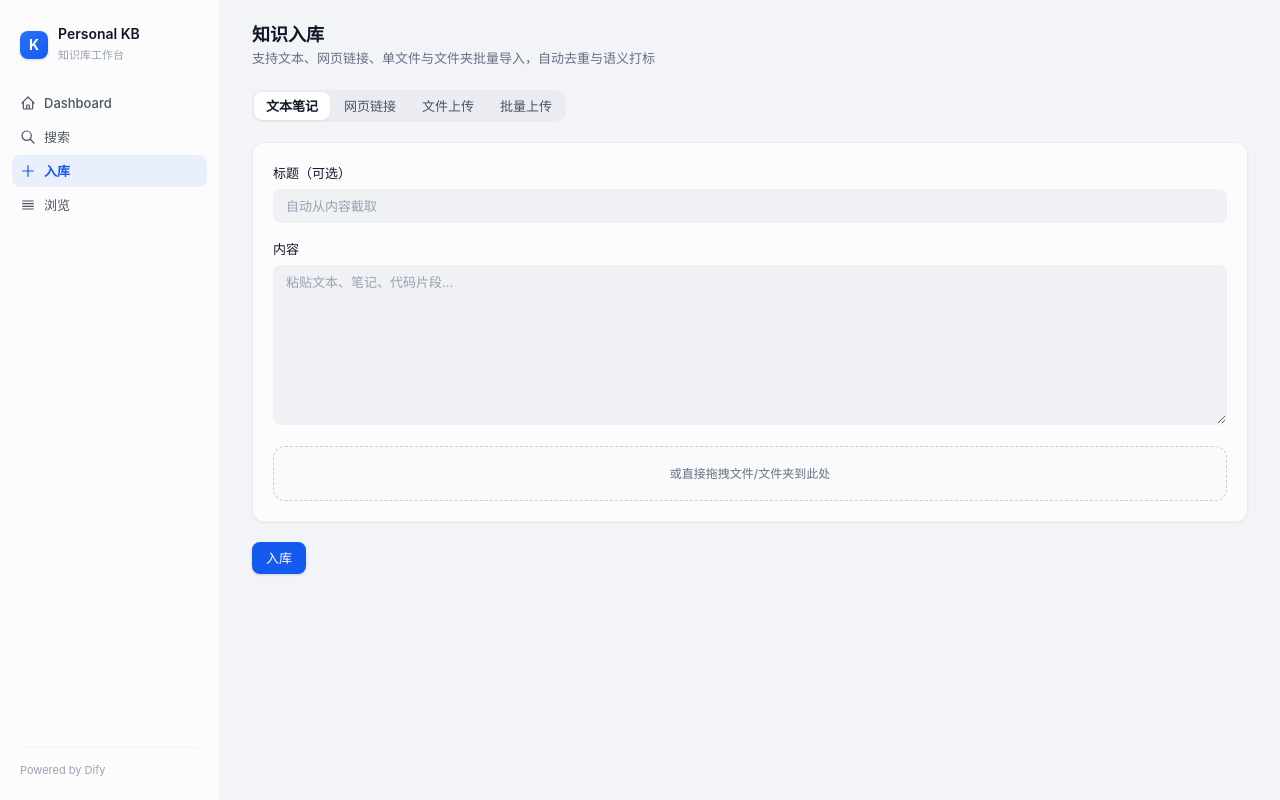
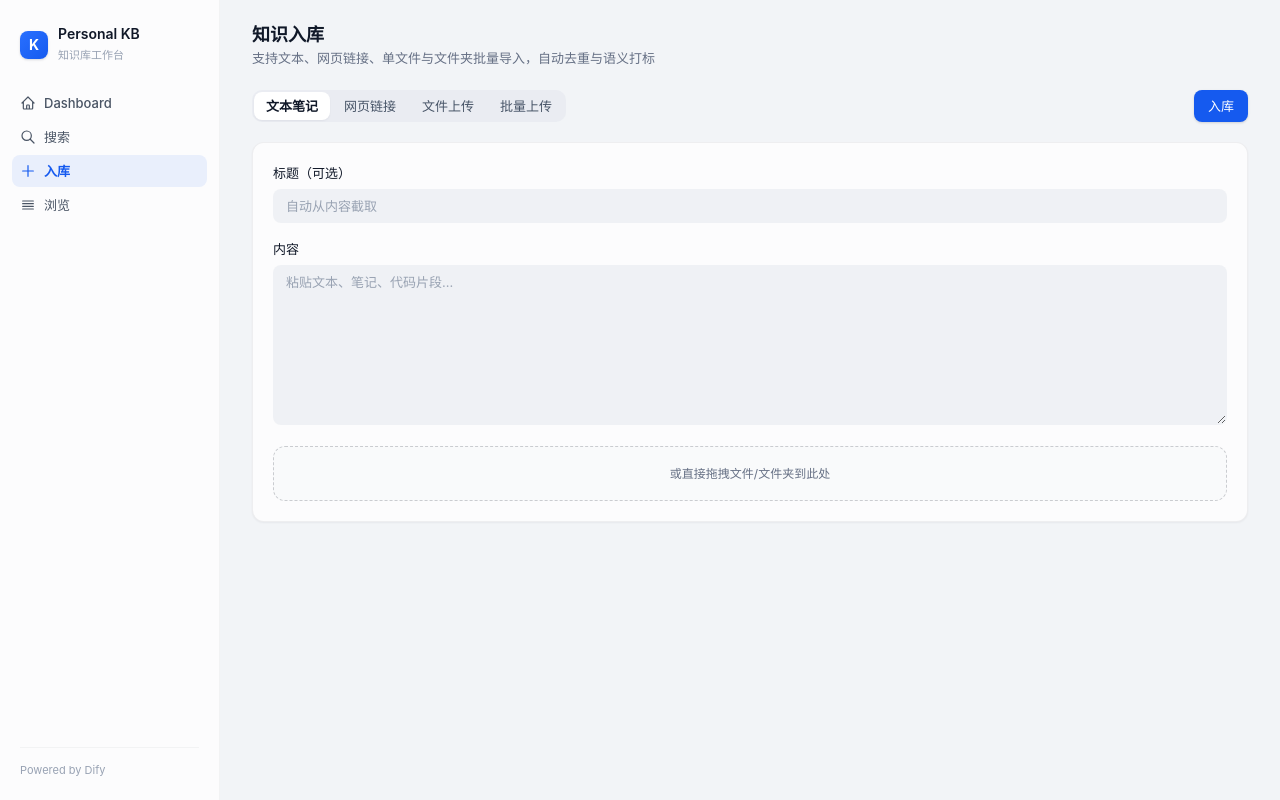
Before and after one commit to oakes-zh/my-knowledge-map, a Next.js app in the folder frontend/: page /ingest in a window 1280 px wide. Built offline with nearby package versions, Linux system fonts and the light colour scheme.

Commit message:
UI: 入库页 tabs 与入库按钮同排 — 标签居左、入库/批量入库按钮居右

```diff
--- a/frontend/src/app/ingest/page.tsx
+++ b/frontend/src/app/ingest/page.tsx
@@ -203,8 +203,9 @@ export default function IngestPage() {
         </p>
       </div>
 
-      {/* Tabs — Dify segmented control */}
-      <div className="seg" style={{ marginBottom: "20px" }}>
+      {/* Tabs + submit — 同一行：标签居左、入库按钮居右 */}
+      <div style={{ display: "flex", justifyContent: "space-between", alignItems: "center", marginBottom: "20px", gap: "12px" }}>
+        <div className="seg">
           {tabs.map((t) => (
             <button
               key={t.key}
@@ -215,6 +216,27 @@ export default function IngestPage() {
               {t.label}
             </button>
           ))}
+        </div>
+
+        {/* Submit — different for batch vs single */}
+        {tab === "batch" ? (
+          batchFiles.length > 0 && !batchRunning && (
+            <button
+              className="btn-primary"
+              onClick={handleBatchUpload}
+            >
+              开始批量入库 ({batchFiles.length} 个文件)
+            </button>
+          )
+        ) : (
+          <button
+            className="btn-primary"
+            onClick={handleIngest}
+            disabled={loading}
+          >
+            {loading ? <span className="loading" /> : "入库"}
+          </button>
+        )}
       </div>
 
       {/* Forms */}
@@ -465,28 +487,6 @@ export default function IngestPage() {
         )}
       </div>
 
-      {/* Submit — different for batch vs single */}
-      {tab === "batch" ? (
-        batchFiles.length > 0 && !batchRunning && (
-          <button
-            className="btn-primary"
-            onClick={handleBatchUpload}
-            style={{ marginBottom: "20px" }}
-          >
-            开始批量入库 ({batchFiles.length} 个文件)
-          </button>
-        )
-      ) : (
-        <button
-          className="btn-primary"
-          onClick={handleIngest}
-          disabled={loading}
-          style={{ marginBottom: "20px" }}
-        >
-          {loading ? <span className="loading" /> : "入库"}
-        </button>
-      )}
-
       {/* Error */}
       {error && (
         <div className="notice notice-error" style={{ marginBottom: "12px" }}>{error}</div>
```
Also changed, not shown: 1 other file (tests, documents, lock files or other folders). Lines whose indentation alone changed are shown as unchanged.
